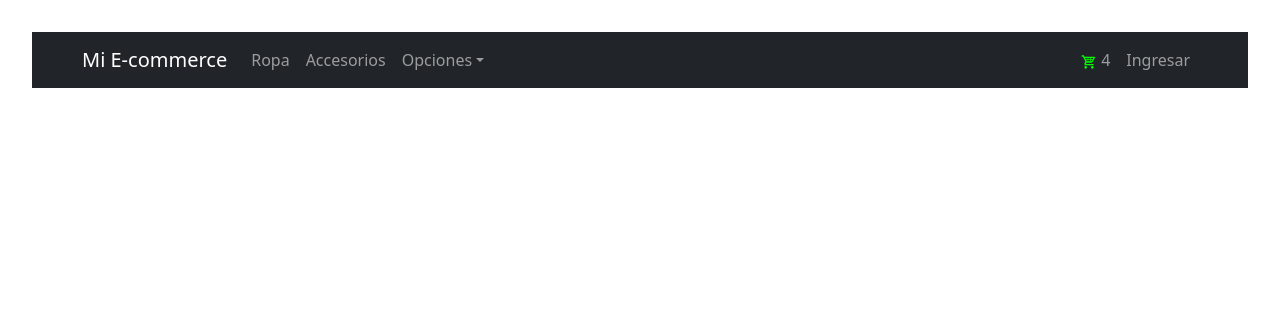
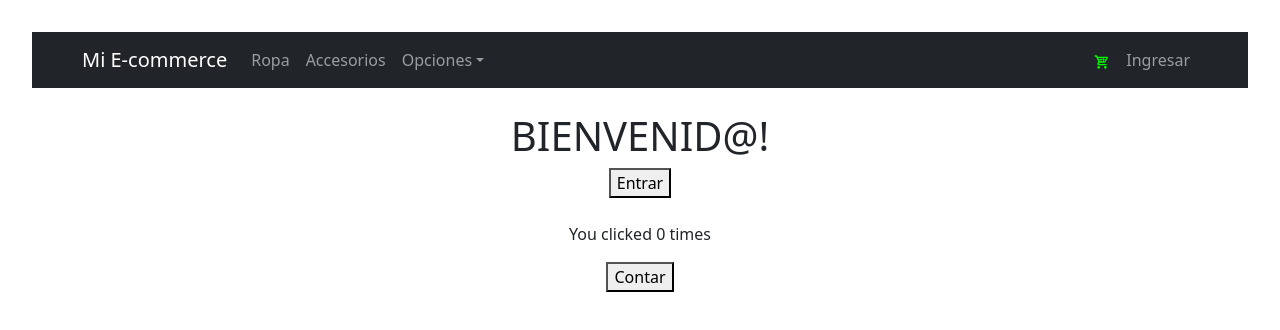
Before and after one commit to eldictador007/Santiago-Moulia-c43545, a React (Vite) app in the folder mi-App/: page / in a window 1280 px wide. Shown: the top 330 px of the page. Built offline with nearby package versions, Linux system fonts and the light colour scheme.

Commit message:
contador y saludo

```diff
--- a/mi-App/src/App.jsx
+++ b/mi-App/src/App.jsx
@@ -1,6 +1,8 @@
 
+import Counter from './Componentes/Contador/contador'
+import CollapsibleExample from './Componentes/NavBar/NavBar'
 import './App.css'
-import CollapsibleExample from './Componentes/NavBar/NavBar'
+import Item from './Componentes/ItemListContainer/itemList'
 
 function App() {
 
@@ -8,6 +10,10 @@
   return (
     <div className="App">
      <CollapsibleExample/>
+     <br />
+     <Item/>
+     <br />
+     <Counter/>
     </div>
   )
 }
--- /dev/null
+++ b/mi-App/src/componentes/Contador/contador.jsx
@@ -0,0 +1,18 @@
+import React, { useState, useEffect } from 'react';
+
+
+function Counter() {
+    const [count, setCount] = useState(0);
+
+    useEffect(() => {
+        document.title = `You clicked ${count} times`;  });
+    return (
+      <div>
+        <p>You clicked {count} times</p>
+        <button onClick={() => setCount(count + 1)}>
+          Contar
+        </button>
+      </div>
+    );
+  }
+export default Counter
--- a/mi-App/src/componentes/ItemListContainer/itemList.jsx
+++ b/mi-App/src/componentes/ItemListContainer/itemList.jsx
@@ -0,0 +1,10 @@
+const Item = ({ saludo }) => {
+    return (
+      <div>
+        <h1>BIENVENID@!</h1>
+        <button onClick={ saludo } >Entrar</button>
+      </div>
+    )
+  }
+
+    export default Item
--- a/mi-App/src/componentes/navBar/navBar.jsx
+++ b/mi-App/src/componentes/navBar/navBar.jsx
@@ -2,6 +2,8 @@
 import Nav from 'react-bootstrap/Nav';
 import Navbar from 'react-bootstrap/Navbar';
 import NavDropdown from 'react-bootstrap/NavDropdown';
+import Counter from '../ItemListContainer/itemList';
+
 
 function CollapsibleExample() {
   return (
@@ -27,7 +29,7 @@
           </Nav>
           <Nav>
             <Nav.Link href="#cart">
-            <svg xmlns="http://www.w3.org/2000/svg" width="1em" height="1em" preserveAspectRatio="xMidYMid meet" viewBox="0 0 24 24"><path fill="lime" d="M19 20c0 1.11-.89 2-2 2a2 2 0 0 1-2-2c0-1.11.89-2 2-2a2 2 0 0 1 2 2M7 18c-1.11 0-2 .89-2 2a2 2 0 0 0 2 2c1.11 0 2-.89 2-2s-.89-2-2-2m.2-3.37l-.03.12c0 .14.11.25.25.25H19v2H7a2 2 0 0 1-2-2c0-.35.09-.68.24-.96l1.36-2.45L3 4H1V2h3.27l.94 2H20c.55 0 1 .45 1 1c0 .17-.05.34-.12.5l-3.58 6.47c-.34.61-1 1.03-1.75 1.03H8.1l-.9 1.63M8.5 11H10V9H7.56l.94 2M11 9v2h3V9h-3m3-1V6h-3v2h3m3.11 1H15v2h1l1.11-2m1.67-3H15v2h2.67l1.11-2M6.14 6l.94 2H10V6H6.14Z"/></svg> 4
+            <svg xmlns="http://www.w3.org/2000/svg" width="1em" height="1em" preserveAspectRatio="xMidYMid meet" viewBox="0 0 24 24"><path fill="lime" d="M19 20c0 1.11-.89 2-2 2a2 2 0 0 1-2-2c0-1.11.89-2 2-2a2 2 0 0 1 2 2M7 18c-1.11 0-2 .89-2 2a2 2 0 0 0 2 2c1.11 0 2-.89 2-2s-.89-2-2-2m.2-3.37l-.03.12c0 .14.11.25.25.25H19v2H7a2 2 0 0 1-2-2c0-.35.09-.68.24-.96l1.36-2.45L3 4H1V2h3.27l.94 2H20c.55 0 1 .45 1 1c0 .17-.05.34-.12.5l-3.58 6.47c-.34.61-1 1.03-1.75 1.03H8.1l-.9 1.63M8.5 11H10V9H7.56l.94 2M11 9v2h3V9h-3m3-1V6h-3v2h3m3.11 1H15v2h1l1.11-2m1.67-3H15v2h2.67l1.11-2M6.14 6l.94 2H10V6H6.14Z"/></svg> {Counter}
             </Nav.Link>
             <Nav.Link eventKey={2} href="#login">
               Ingresar
```
Also changed, not shown: mi-App/src/componentes/Titulos/Titulo.jsx (added, +10 -0 lines).
